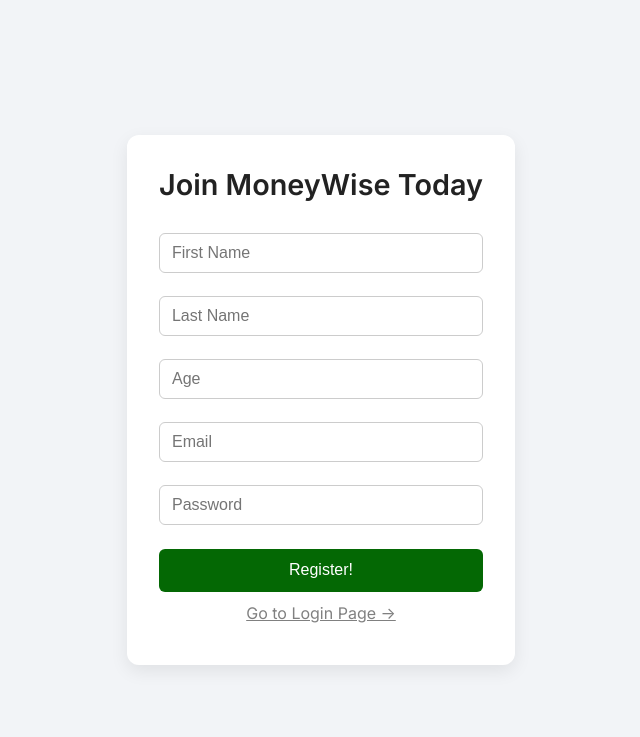
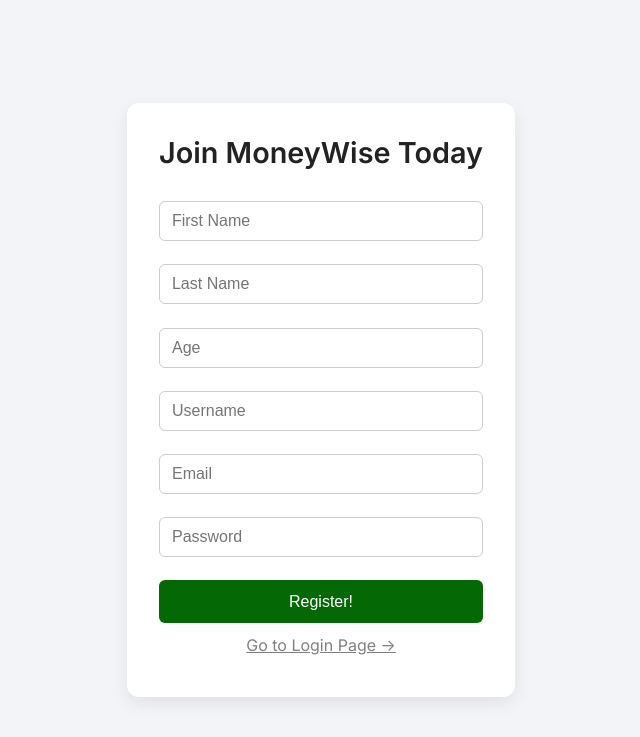
Before and after one commit to Sandeshhhh712/MoneyWise, a Django app: page /register/ in a window 1280 px wide. Shown: the top 737 px of the page, without its empty margins (319-959 px from the left). Run offline with Django 4.2, Linux system fonts and the light colour scheme.

Commit message:
fix again

```diff
--- a/core/templates/register.html
+++ b/core/templates/register.html
@@ -22,7 +22,9 @@
                 <br>
                 <input type="text" placeholder="Last Name", name="last_name">
                 <br>
-                <input type="number" placeholder="Age", name="Age">
+                <input type="number" placeholder="Age", name="age">
+                <br>
+                <input type="text" placeholder="Username", name="username">
                 <br>
                 <input type="email" placeholder="Email", name="email">
                 <br>
```
